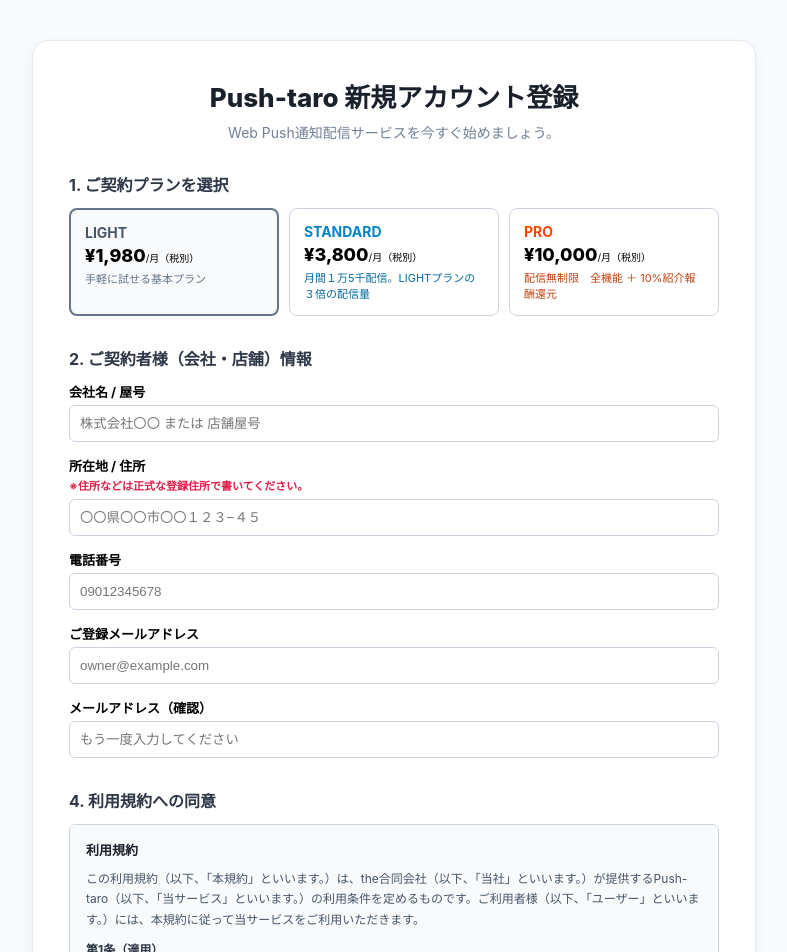
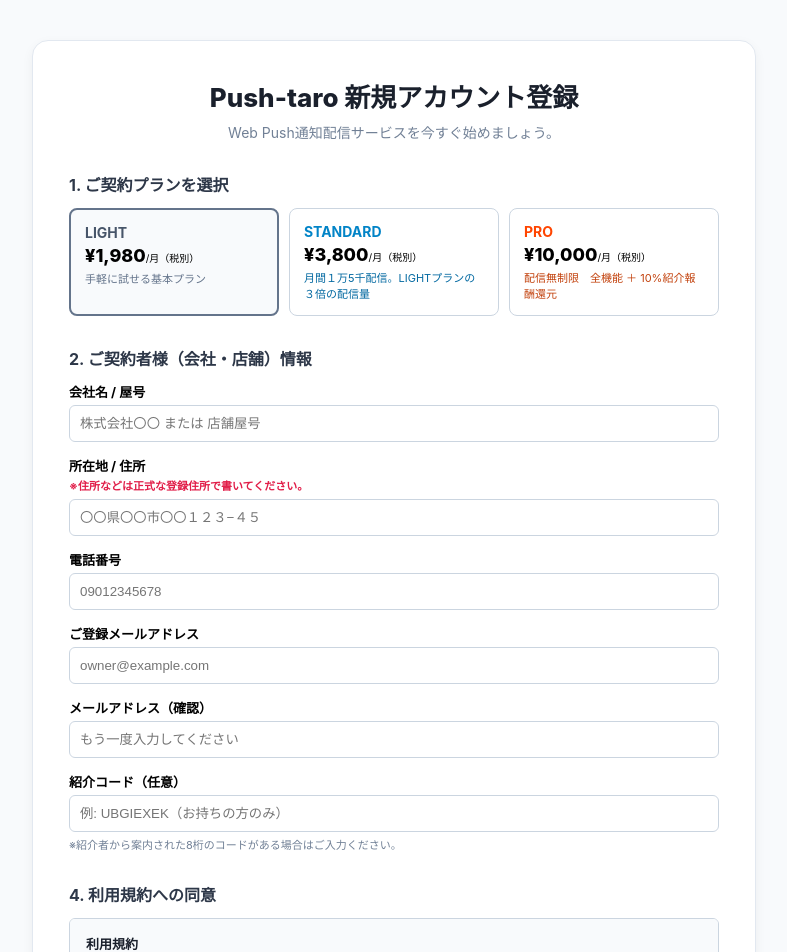
Before and after one commit to thellcishii-lang/push-taro, a Next.js app: page /signup in a window 1280 px wide. Shown: the top 952 px of the page, without its empty margins (246-1033 px from the left). Built offline with nearby package versions, Linux system fonts and the light colour scheme; no server answers.

Commit message:
Update page.tsx

```diff
--- a/app/signup/page.tsx
+++ b/app/signup/page.tsx
@@ -320,6 +320,23 @@
               />
             </div>
 
+            {/* 🔑 追加: 紹介コード入力欄（任意） */}
+            <div>
+              <label style={{ display: 'block', marginBottom: '4px', fontWeight: 'bold', fontSize: '13px' }}>
+                紹介コード（任意）
+              </label>
+              <input
+                type="text"
+                placeholder="例: UBGIEXEK（お持ちの方のみ）"
+                value={referralCode}
+                onChange={(e) => setReferralCode(e.target.value.toUpperCase())}
+                style={{ width: '100%', padding: '10px', borderRadius: '6px', border: '1px solid #cbd5e0', boxSizing: 'border-box' }}
+              />
+              <p style={{ fontSize: '11px', color: '#718096', margin: '4px 0 0 0' }}>
+                ※紹介者から案内された8桁のコードがある場合はご入力ください。
+              </p>
+            </div>
+
             {/* ❌ パスワード入力欄は削除（システム自動発行） */}
           </div>
 
```
